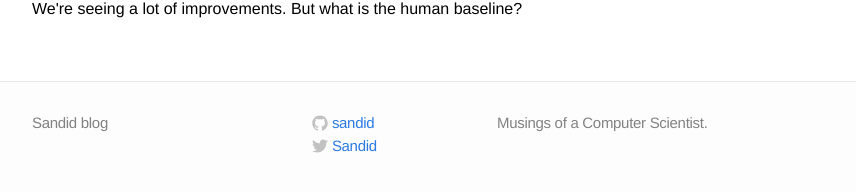
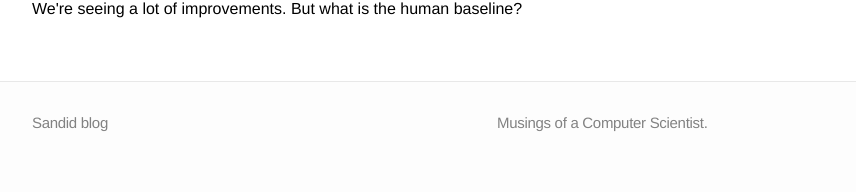
Before and after one commit to Sandidsisir/Sandidsisir.github.io, a Jekyll site: the page built from index.html, in a window 1280 px wide and 900 px high, scrolled down 2059 px. Shown: the part 698-890 px from the top of the window, without its empty margins (208-1064 px from the left). Built offline with Jekyll 4.4.1, drawn with Linux system fonts in a browser that asks for light colours.

Commit message:
Update _config.yml

```diff
--- a/_config.yml
+++ b/_config.yml
@@ -4,8 +4,7 @@ email:
 description: "Musings of a Computer Scientist."
 baseurl: ""
 url: "https://sandidsisir.github.io"
-twitter_username: Sandid
-github_username:  sandid
+
 
 # Build settings
 markdown: kramdown
```
